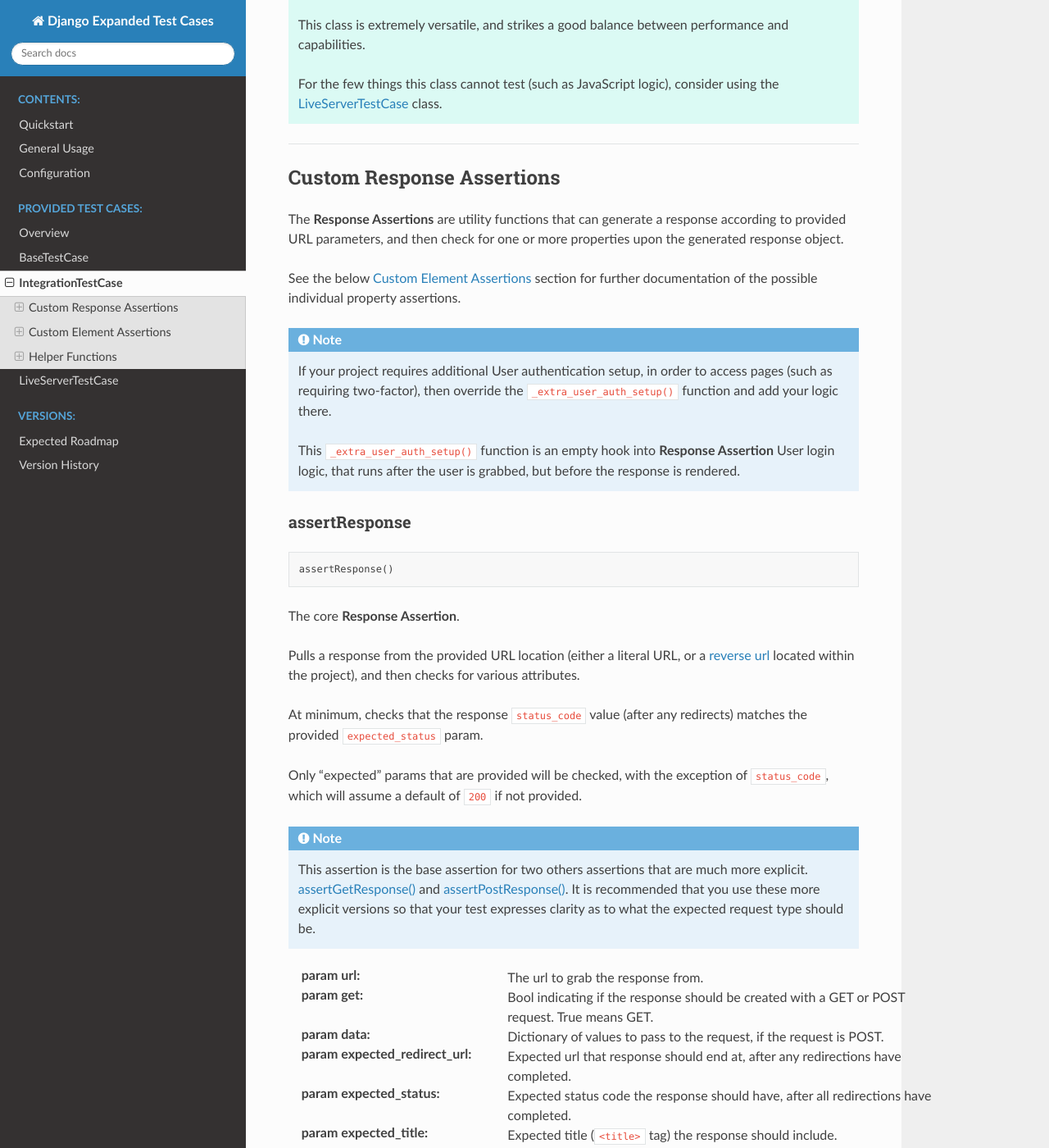
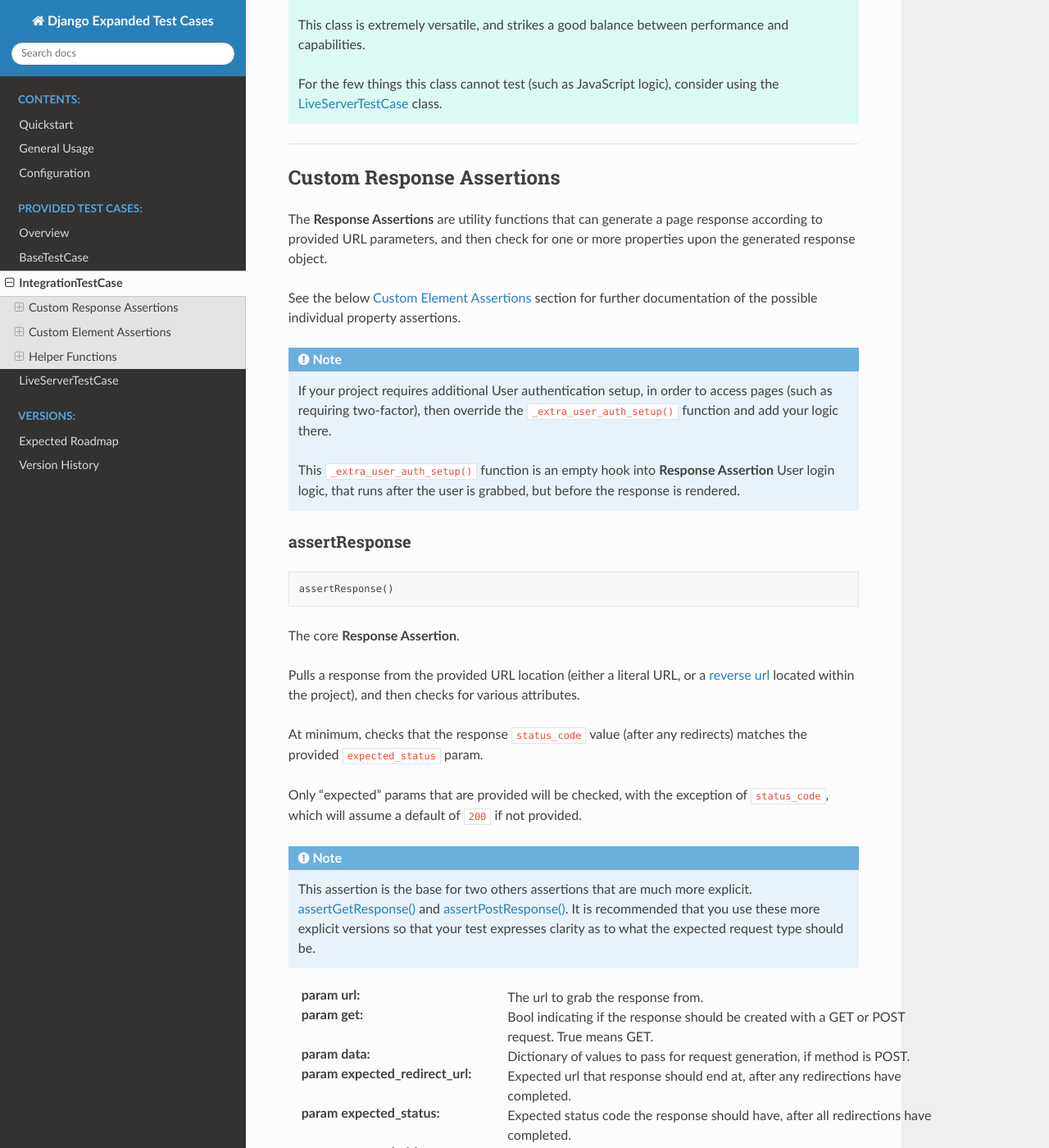
Before and after one commit to brodriguez8774/django-expanded-test-cases, a Sphinx documentation site: the page built from docs/source/test_cases/integration_test_case.rst, in a window 1280 px wide and 1400 px high, scrolled down 374 px. Shown: the whole window at 82% size. Built offline with Sphinx 7.4.7 and the Read the Docs theme 2.0.0, drawn with Linux system fonts in a browser that asks for light colours; some of the changed text lies outside the part shown.

Commit message:
Minor docs corrections

```diff
--- a/docs/source/general_usage.rst
+++ b/docs/source/general_usage.rst
@@ -43,7 +43,7 @@ In standard Python code, this may look roughly like:
         def test_response_header():
             user = get_user_model().objects.get(username='john')
             self.client.force_login(user)
-            url = reverse('my-url-string', args=(url_args))
+            url = reverse('my-url-string', args=(url_args,))
             response = self.client.get(url, follow=True)
             content = response.content.decode('utf-8')
             response_header = re.search(r'<h1>([\S\s]+)</h1>', response)
@@ -65,7 +65,7 @@ Alternatively, using the **Django-Expanded-Test-Cases** package, we can use the
 
         def test_response_header():
             self.client.force_login(self.get_user('john'))
-            url = reverse('my-url-string', args=(url_args))
+            url = reverse('my-url-string', args=(url_args,))
             response = self.client.get(url, follow=True)
             self.assertPageHeader(response, 'Expected H1 Value')
 
--- a/docs/source/quickstart.rst
+++ b/docs/source/quickstart.rst
@@ -28,7 +28,7 @@ package is that it automatically displays debug page response output to the
 console on test failure.
 This feature works best when running tests via **PyTest** and thus is
 the recommend way to run tests.
-For a complete explanation as to why, see the important note below.
+For a complete explanation as to why, see the "important" note below.
 
 Please refer to the `PyTest Configuration QuickStart`_ section for setting up
 **PyTest** to work with this package.
@@ -108,6 +108,9 @@ the following commands:
     pytest path/to/check    # Run PyTest on a specific folder.
     pytest -n auto          # Run PyTest parallel, if pytest-xdist is installed.
 
+For additional details about configuration and setup, see the
+:doc:`configuration` page.
+
 For information on how to use this package, see the :doc:`general_usage` page.
 
 
--- a/docs/source/test_cases/integration_test_case.rst
+++ b/docs/source/test_cases/integration_test_case.rst
@@ -27,9 +27,9 @@ view logic does not require interactive elements, such as JavaScript.
 Custom Response Assertions
 ==========================
 
-The **Response Assertions** are utility functions that can generate a response
-according to provided URL parameters, and then check for one or more properties
-upon the generated response object.
+The **Response Assertions** are utility functions that can generate a page
+response according to provided URL parameters, and then check for one or more
+properties upon the generated response object.
 
 See the below :ref:`custom element assertions` section for further documentation
 of the possible individual property assertions.
@@ -67,7 +67,7 @@ of ``status_code``, which will assume a default of ``200`` if not provided.
 
 .. note::
 
-    This assertion is the base assertion for two others assertions that are much
+    This assertion is the base for two others assertions that are much
     more explicit.
     :ref:`assertGetResponse() <assertGetResponse>` and
     :ref:`assertPostResponse() <assertPostResponse>`.
@@ -77,7 +77,7 @@ of ``status_code``, which will assume a default of ``200`` if not provided.
 :param url: The url to grab the response from.
 :param get: Bool indicating if the response should be created with a GET or POST
            request. True means GET.
-:param data: Dictionary of values to pass to the request, if the request is
+:param data: Dictionary of values to pass for request generation, if method is
             POST.
 :param expected_redirect_url: Expected url that response should end at, after
                              any redirections have completed.
--- a/docs/source/test_cases/overview.rst
+++ b/docs/source/test_cases/overview.rst
@@ -1,7 +1,7 @@
 Overview
 ********
 
-All TestCases in ``django-expanded-test-cases`` use Django's original
+All TestCases in **Django-Expanded-Test-Cases** use Django's original
 `TestCase <https://docs.djangoproject.com/en/dev/topics/testing/overview/>`_
 as a base class.
 
```
Also changed, not shown: other parts of docs/source/test_cases/integration_test_case.rst (+3 -2 lines), docs/source/test_cases/base_test_case.rst (+4 -4 lines).
